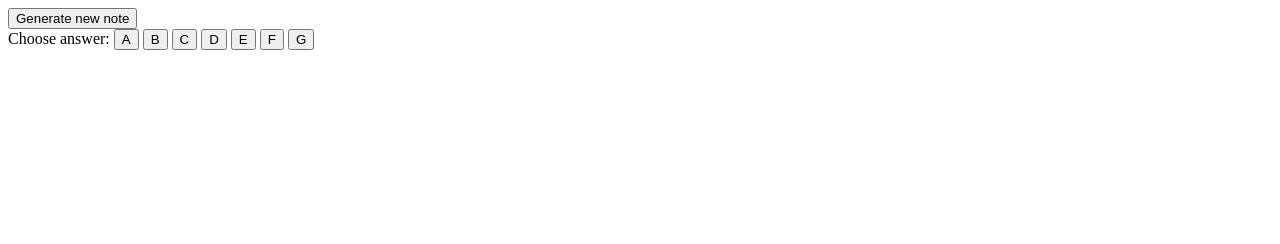
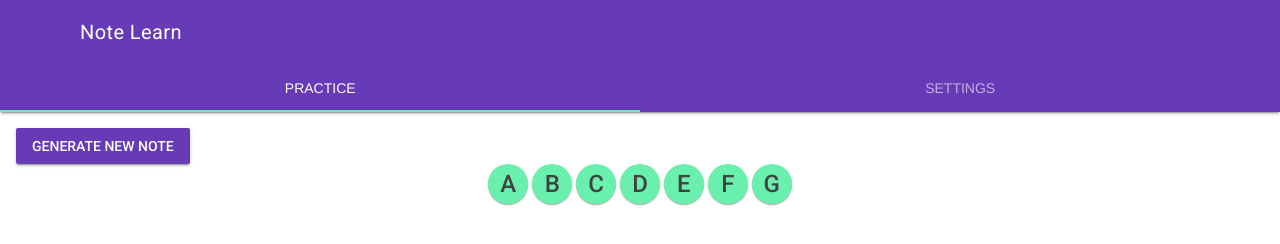
Before and after one commit to entropydown/notelearn, a website: page index.html in a window 1280 px wide. Drawn offline with nearby package versions, Linux system fonts and the light colour scheme.

Commit message:
Add material-ui-lite

```diff
--- /dev/null
+++ b/css/main.css
@@ -0,0 +1,3 @@
+.answer-confirmation {
+  padding: 18px;
+}
--- a/index.html
+++ b/index.html
@@ -1,33 +1,114 @@
 <html>
-  <button id="generate">
+  <head>
+    <link rel="stylesheet" href="http://fonts.googleapis.com/css?family=Roboto:300,400,500,700" type="text/css" />
+    <link rel="stylesheet" href="https://fonts.googleapis.com/icon?family=Material+Icons" />
+    <link rel="stylesheet" href="https://code.getmdl.io/1.3.0/material.deep_purple-green.min.css" />
+    <link rel="stylesheet" type="text/css" href="css/main.css" />
+    <script defer src="https://code.getmdl.io/1.3.0/material.min.js"></script>
+    <meta charset="utf-8">
+    <meta name="viewport" content="width=device-width, initial-scale=1">
+    <title>Note Learn</title>
+  </head>
+  <body>
+    <div class="mdl-layout mdl-js-layout mdl-layout--fixed-header mdl-layout--fixed-tabs">
+      <header class="mdl-layout__header">
+        <div class="mdl-layout__header-row">
+          <span class="mdl-layout-title">
+            Note Learn
+          </span>
+        </div>
+        <div class="mdl-layout__tab-bar mdl-js-ripple-effect">
+          <a href="#practice-tab" class="mdl-layout__tab is-active">Practice</a>
+          <a href="#settings-tab" class="mdl-layout__tab">Settings</a>
+        </div>
+      </header>
+      <main class="mdl-layout__content">
+        <section class="mdl-layout__tab-panel is-active" id="practice-tab">
+          <div class="page-content mdl-grid">
+            <div class="mdl-cell mdl-cell--3-col">
+              <button
+                id="generate"
+                class="mdl-button mdl-js-button mdl-button--raised
+                       mdl-js-ripple-effect mdl-button--colored"
+              >
                 Generate new note
               </button>
-  <div id="answer-confirmation"></div>
-  <div id="answer-chooser">
-    Choose answer:
-    <button id="a">
+            </div>
+            <div class="mdl-cell mdl-cell--6-col">
+              <div
+                class="answer-confirmation mdl-typography--text-center
+                       mdl-typography--display-1"
+                id="answer-confirmation">
+              </div>
+              <div class="mdl-typography--text-center" id="answer-chooser">
+                <button
+                  class="mdl-button mdl-js-button mdl-button--fab
+                         mdl-button--mini-fab mdl-js-ripple-effect
+                         mdl-button--colored"
+                  id="a"
+                >
                   A
                 </button>
-    <button id="b">
+                <button
+                  class="mdl-button mdl-js-button mdl-button--fab
+                         mdl-button--mini-fab mdl-js-ripple-effect
+                         mdl-button--colored"
+                  id="b"
+                >
                   B
                 </button>
-    <button id="c">
+                <button
+                  class="mdl-button mdl-js-button mdl-button--fab
+                         mdl-button--mini-fab mdl-js-ripple-effect
+                         mdl-button--colored"
+                  id="c"
+                >
                   C
                 </button>
-    <button id="d">
+                <button
+                  class="mdl-button mdl-js-button mdl-button--fab
+                         mdl-button--mini-fab mdl-js-ripple-effect
+                         mdl-button--colored"
+                  id="d"
+                >
                   D
                 </button>
-    <button id="e">
+                <button
+                  class="mdl-button mdl-js-button mdl-button--fab
+                         mdl-button--mini-fab mdl-js-ripple-effect
+                         mdl-button--colored"
+                  id="e"
+                >
                   E
                 </button>
-    <button id="f">
+                <button
+                  class="mdl-button mdl-js-button mdl-button--fab
+                         mdl-button--mini-fab mdl-js-ripple-effect
+                         mdl-button--colored"
+                  id="f"
+                >
                   F
                 </button>
-    <button id="g">
+                <button
+                  class="mdl-button mdl-js-button mdl-button--fab
+                         mdl-button--mini-fab mdl-js-ripple-effect
+                         mdl-button--colored"
+                  id="g"
+                >
                   G
                 </button>
               </div>
               <div id="display">
                 <script src="bundle.js"></script>
               </div>
+            </div>
+            <div class="mdl-cell mdl-cell--3-col"></div>
+          </div>
+        </section>
+        <section class="mdl-layout__tab-panel" id="settings-tab">
+          <div class="page-content">Settings will go here</div>
+        </section>
+      </main>
+    </div>
+  </body>
 </html>
--- a/js/notelearn.js
+++ b/js/notelearn.js
@@ -36,6 +36,6 @@ $('#answer-chooser button').click((event) => {
     displayedNote = pickNote();
     generateNote(context, clef, displayedNote, pickOctave());
   } else {
-    setAnswerConfirmation('Incorrect. Try again!');
+    setAnswerConfirmation('Incorrect. Try again?');
   }
 });
--- a/js/vex.js
+++ b/js/vex.js
@@ -5,7 +5,7 @@ VF = Vex.Flow;
 const initializeStaff = () => {
   const div = document.getElementById('display');
   const renderer = new VF.Renderer(div, VF.Renderer.Backends.SVG);
-  renderer.resize(100, 200);
+  renderer.resize(500, 500);
 
   const context = renderer.getContext();
   context.setFont('Arial', 10, '').setBackgroundFillStyle('#eed');
@@ -16,7 +16,7 @@ const initializeStaff = () => {
 // Generates and displays the note on the staff.
 const generateNote = (context, clef, note, octave) => {
   const combined = `${note}/${octave}`;
-  const stave = new VF.Stave(10, 40, 100);
+  const stave = new VF.Stave(10, 40, 400);
   stave.addClef('treble').addTimeSignature('1/4');
   stave.setContext(context).draw();
 
```
Lines whose indentation alone changed are shown as unchanged.
